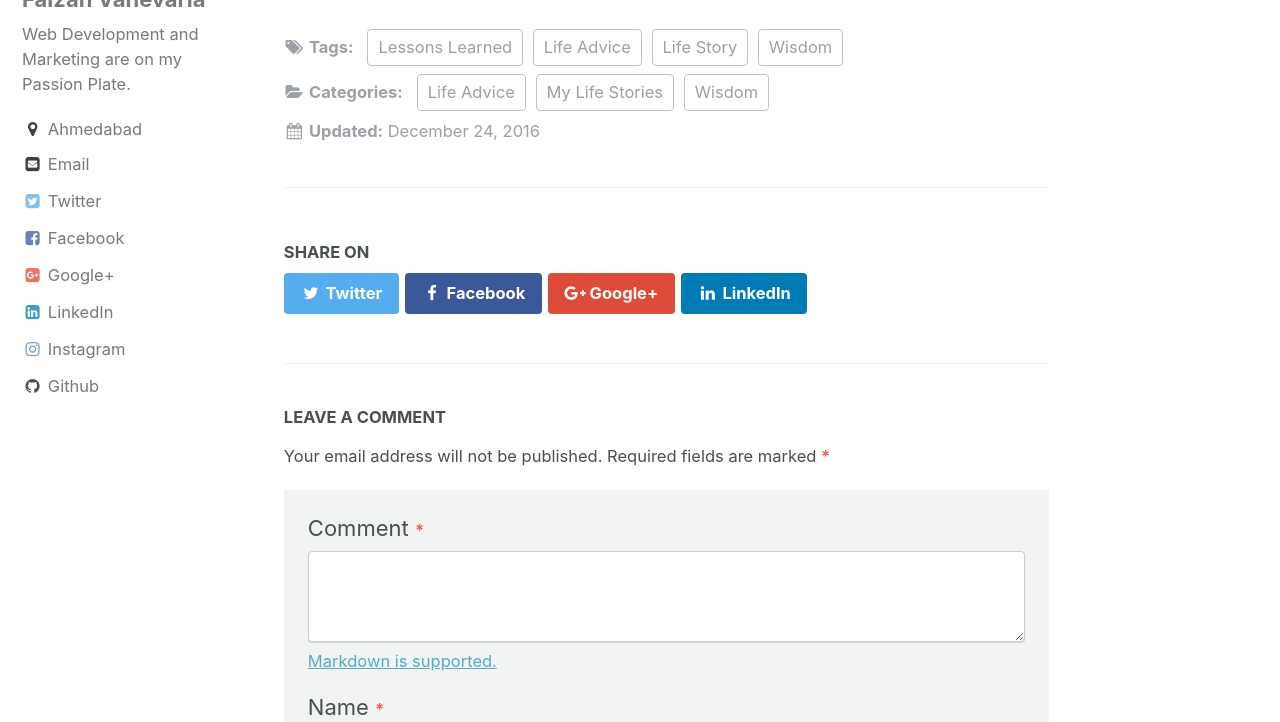
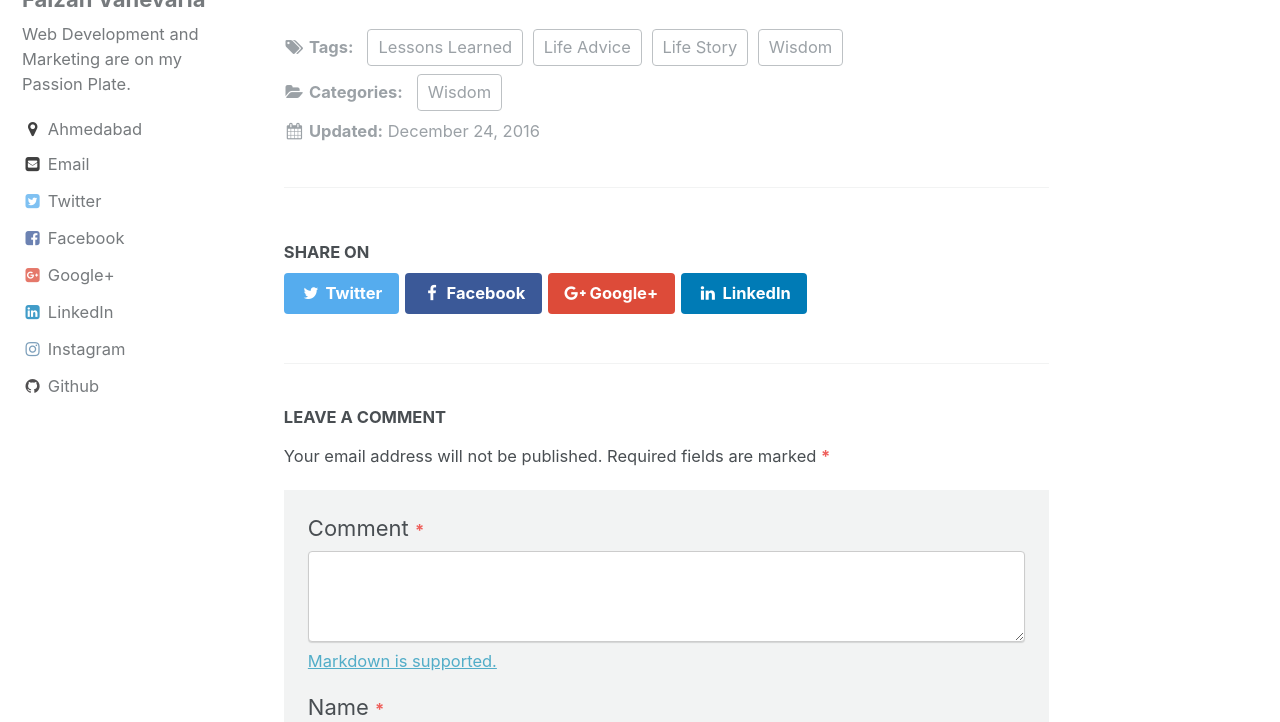
Before and after one commit to faizanvahevaria/faizanvahevaria.github.io, a Jekyll site: the page built from _posts/2016-12-24-why-i-stopped-watching-news.md, in a window 1280 px wide and 900 px high, scrolled down 1989 px, cut to the strip 178-900 px from the top of the window. Built offline with Jekyll 4.4.1, drawn with Linux system fonts in a browser that asks for light colours.

Commit message:
changing category

```diff
--- a/_posts/2016-12-24-why-i-stopped-watching-news.md
+++ b/_posts/2016-12-24-why-i-stopped-watching-news.md
@@ -2,8 +2,6 @@
 layout: single
 title: "Why did I stop watching the news at the early stage of my life?"
 categories:
-  - My Life Stories
-  - Life Advice
   - Wisdom
 tags:
   - Life Advice
```
